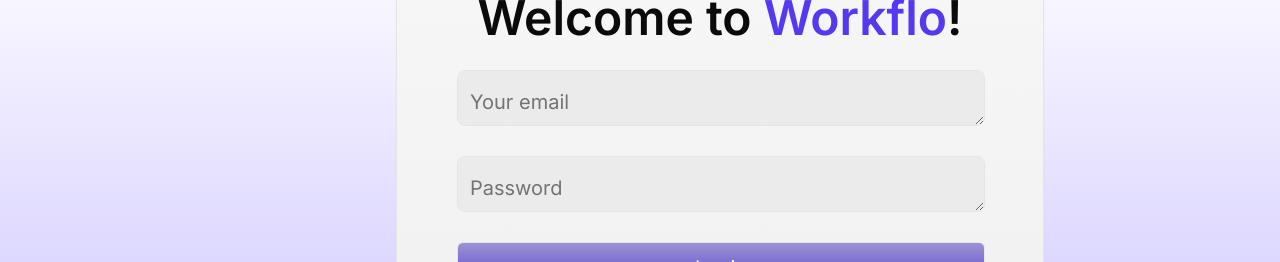
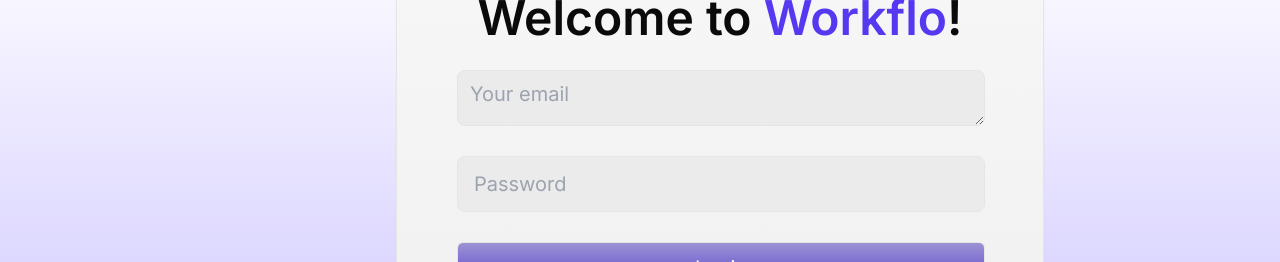
Before and after one commit to pradhumngautam/workflo, a Next.js app: page /signin in a window 1280 px wide. Shown: the part 159-421 px from the top of the page. Built offline with nearby package versions, Linux system fonts and the light colour scheme.

Commit message:
chore: password

```diff
--- a/app/(auth)/signin/page.tsx
+++ b/app/(auth)/signin/page.tsx
@@ -1,5 +1,6 @@
 import { Button } from "@/components/ui/button";
 import { Card } from "@/components/ui/card";
+import Password from "@/components/ui/password";
 import { Textarea } from "@/components/ui/textarea";
 import Link from "next/link";
 
@@ -12,7 +13,7 @@
         </div>
         <div className="w-[528px] h-[290px] flex flex-col gap-[30px] mt-4">
           <Textarea placeholder="Your email" />
-          <Textarea placeholder="Password" />
+          <Password />
           <Button className="text-[20px] font-normal text-[#FFFFFF]">
             Login
           </Button>
--- a/app/(auth)/signup/page.tsx
+++ b/app/(auth)/signup/page.tsx
@@ -1,5 +1,6 @@
 import { Button } from "@/components/ui/button";
 import { Card } from "@/components/ui/card";
+import Password from "@/components/ui/password";
 import { Textarea } from "@/components/ui/textarea";
 import Link from "next/link";
 
@@ -13,7 +14,7 @@
         <div className="w-[528px] h-[290px] flex flex-col gap-[30px] mt-4">
           <Textarea placeholder="Full name" />
           <Textarea placeholder="Your email" />
-          <Textarea placeholder="Password" />
+          <Password />
           <Button className="text-[20px] font-normal text-[#FFFFFF]">
             Sign up
           </Button>
--- /dev/null
+++ b/components/ui/password.tsx
@@ -0,0 +1,7 @@
+const Password = () => {
+    return (<div>
+        <input className="h-[56px] w-[528px] bg-[#EBEBEB] rounded-[8px] text-[#999999] text-[20px] pl-4 border" type="password" placeholder="Password"></input>
+    </div> );
+}
+
+export default Password;
--- a/components/ui/textarea.tsx
+++ b/components/ui/textarea.tsx
@@ -1,6 +1,6 @@
-import * as React from "react";
+import * as React from "react"
 
-import { cn } from "@/lib/utils";
+import { cn } from "@/lib/utils"
 
 export interface TextareaProps
   extends React.TextareaHTMLAttributes<HTMLTextAreaElement> {}
@@ -10,15 +10,15 @@
     return (
       <textarea
         className={cn(
-          "flex h-[56px] w-[528px] rounded-[8px] border border-input bg-[#EBEBEB] pt-[16px] pr-[12px] pb-[16px] pl-[12px] text-[20px] font-normal placeholder:text-muted-foreground ",
+          "flex h-[56px] w-[528px] rounded-[8px] border border-input bg-[#EBEBEB]  text-[20px] font-normal px-3 py-2 ring-offset-background ",
           className
         )}
         ref={ref}
         {...props}
       />
-    );
+    )
   }
-);
-Textarea.displayName = "Textarea";
+)
+Textarea.displayName = "Textarea"
 
-export { Textarea };
+export { Textarea }
```
